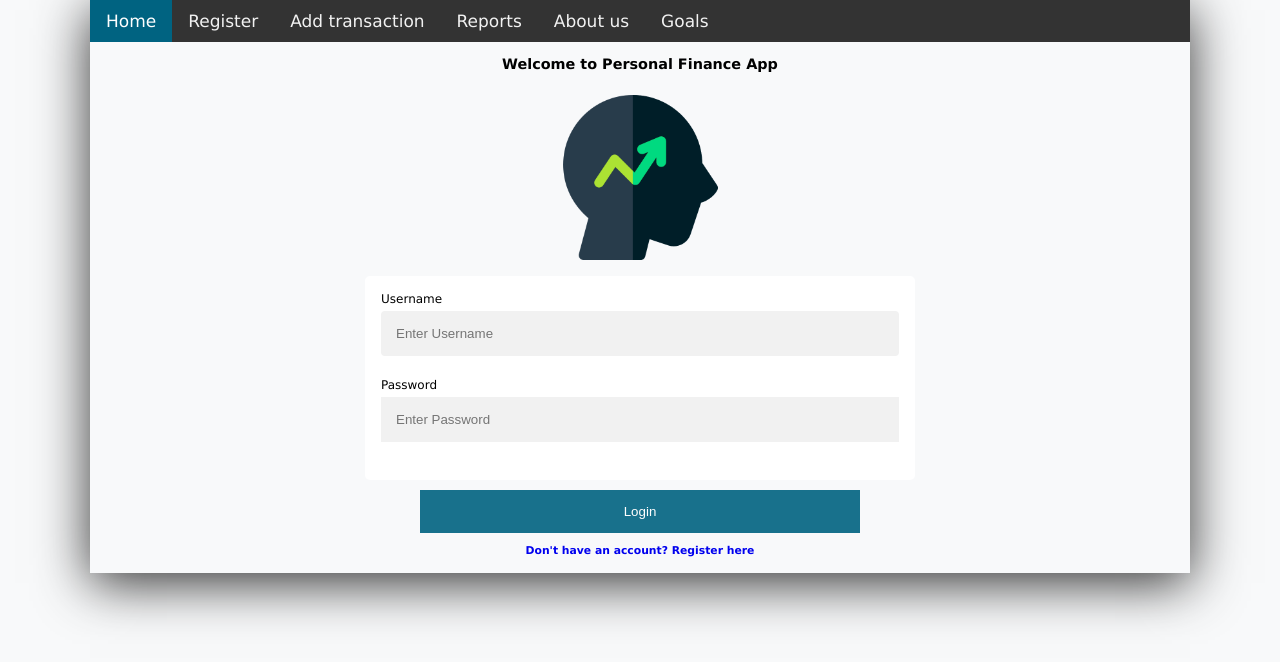
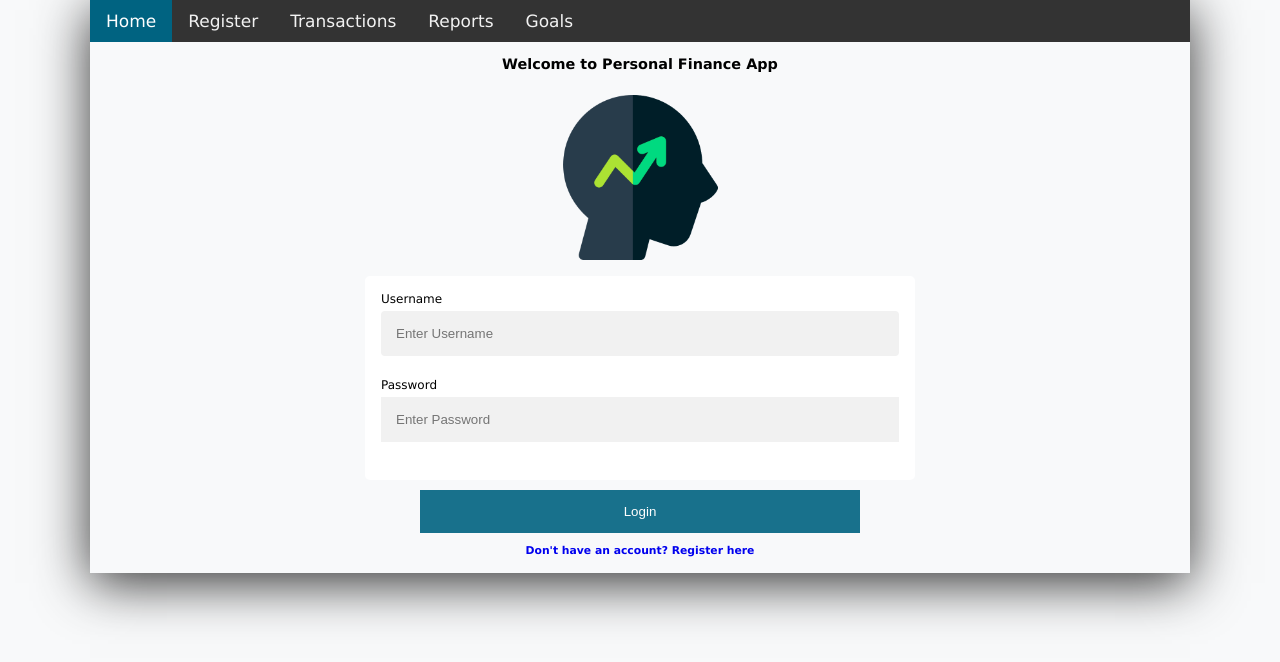
Before and after one commit to khanhbrandy/CSIS3275, a Vue app in the folder FrontEnd/vuefinance/: page / in a window 1280 px wide. Shown: the top 662 px of the page. Built offline with nearby package versions, Linux system fonts and the light colour scheme.

Commit message:
update navBar

```diff
--- a/FrontEnd/vuefinance/src/components/Navigation.vue
+++ b/FrontEnd/vuefinance/src/components/Navigation.vue
@@ -3,9 +3,8 @@
         <div class="topnav">
             <a class="active" href="/">Home</a>
             <a href="/register">Register</a>
-            <a href="/transaction">Add transaction</a>
+            <a href="/transaction">Transactions</a>
             <a href="/report">Reports</a>
-            <a href="#">About us</a>
             <a href ="/goals">Goals</a>
         </div>
     </div>
```
